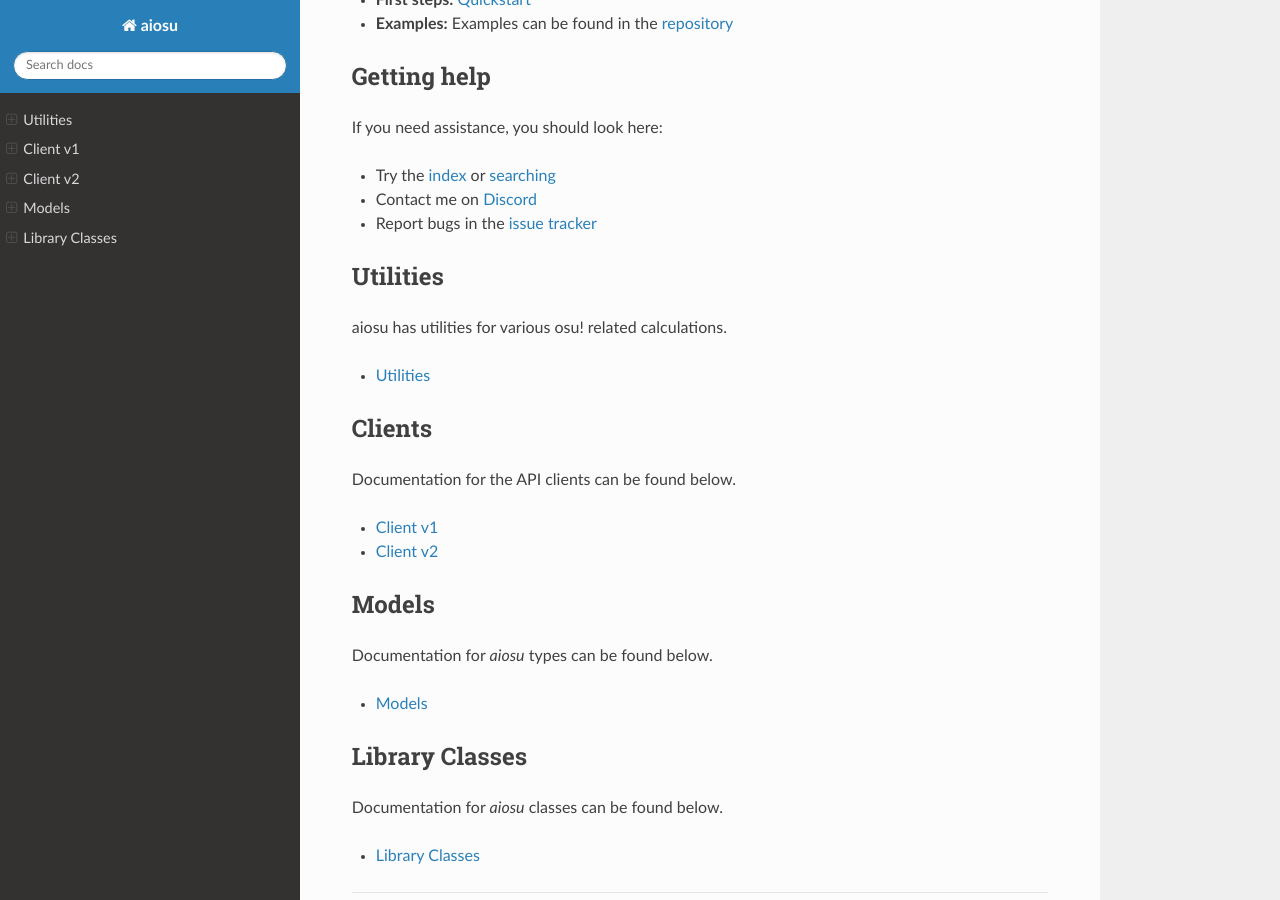
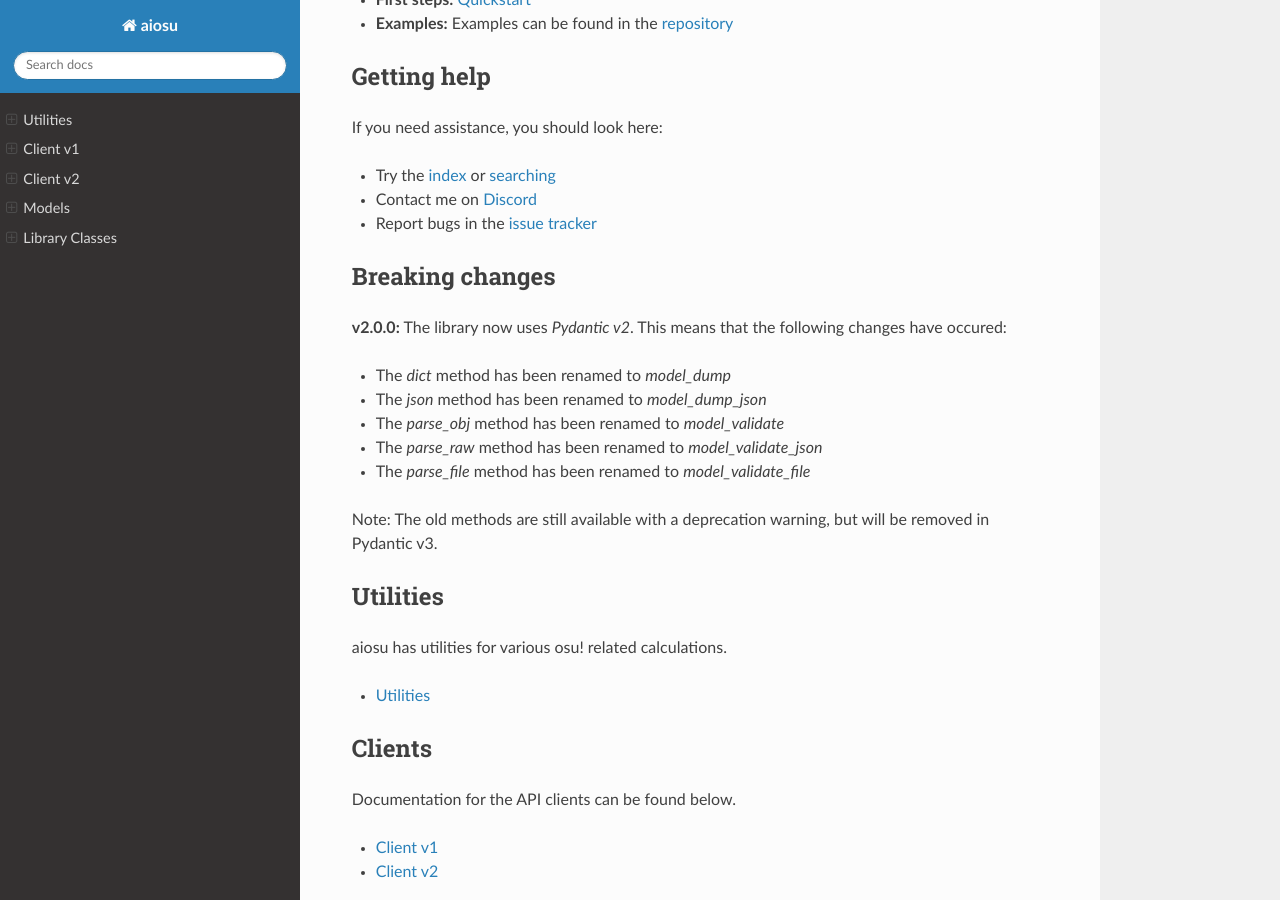
Before and after one commit to NiceAesth/aiosu, a Sphinx documentation site: the page built from docs/source/index.rst, in a window 1280 px wide and 900 px high, scrolled down 516 px. Built offline with Sphinx 7.4.7 and the Read the Docs theme 2.0.0, drawn with Linux system fonts in a browser that asks for light colours.

Commit message:
docs: document breaking changes

```diff
--- a/docs/source/index.rst
+++ b/docs/source/index.rst
@@ -32,6 +32,19 @@ If you need assistance, you should look here:
 - Try the :ref:`index <genindex>` or :ref:`searching <search>`
 - Contact me on `Discord <https://discord.gg/ufHV3T3UPD>`_
 - Report bugs in the `issue tracker <https://github.com/NiceAesth/aiosu/issues>`_
+
+Breaking changes
+----------------
+
+**v2.0.0:** The library now uses *Pydantic v2*. This means that the following changes have occured:
+
+- The *dict* method has been renamed to *model_dump*
+- The *json* method has been renamed to *model_dump_json*
+- The *parse_obj* method has been renamed to *model_validate*
+- The *parse_raw* method has been renamed to *model_validate_json*
+- The *parse_file* method has been renamed to *model_validate_file*
+
+Note: The old methods are still available with a deprecation warning, but will be removed in Pydantic v3.
 
 Utilities
 ---------
--- a/docs/source/quickstart.rst
+++ b/docs/source/quickstart.rst
@@ -67,7 +67,7 @@ API v2 Example
 
 
     async def main():
-        token = aiosu.models.OAuthToken.parse_obj(json_token_from_api)
+        token = aiosu.models.OAuthToken.model_validate(json_token_from_api)
 
         token = aiosu.models.OAuthToken(
             access_token="access token",
```
